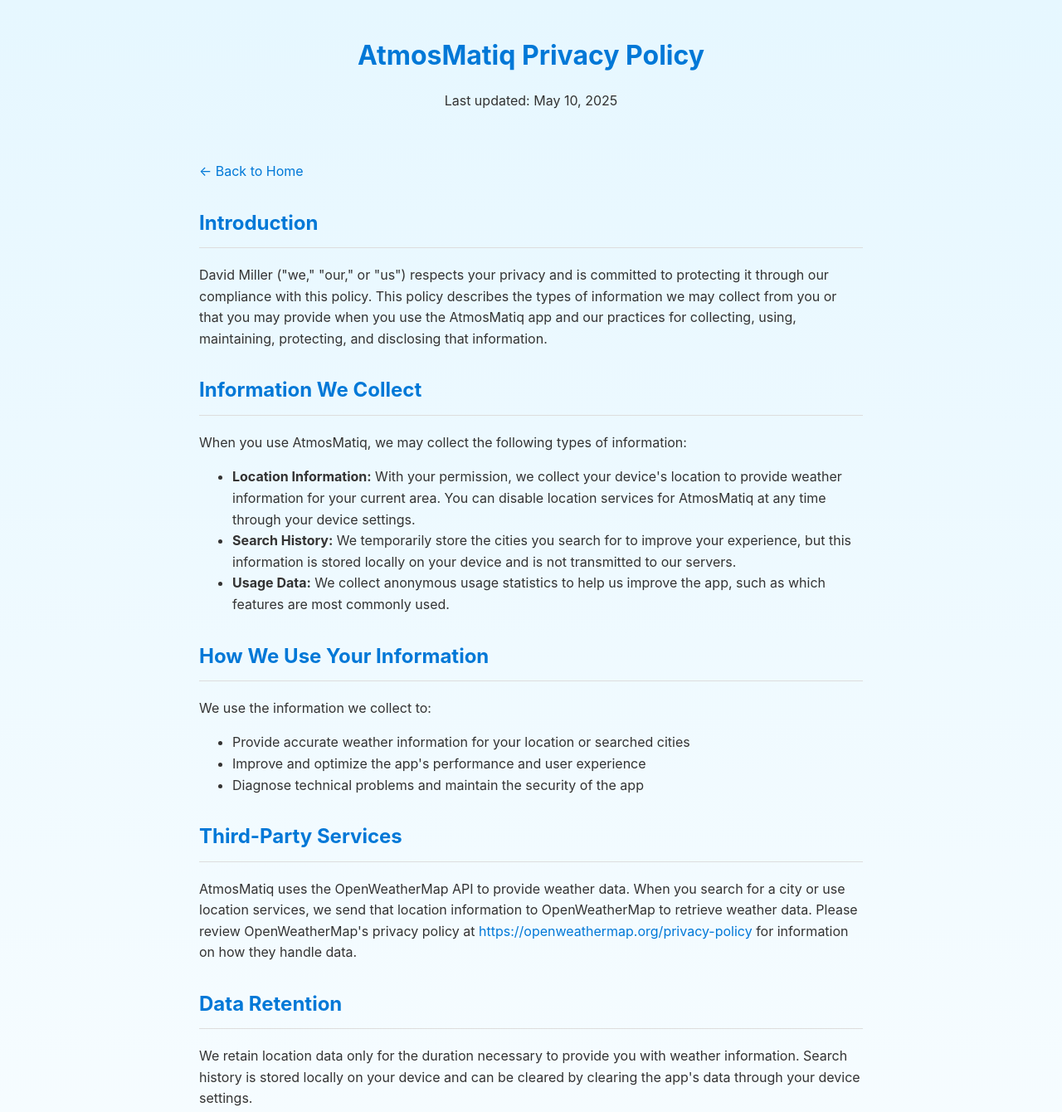
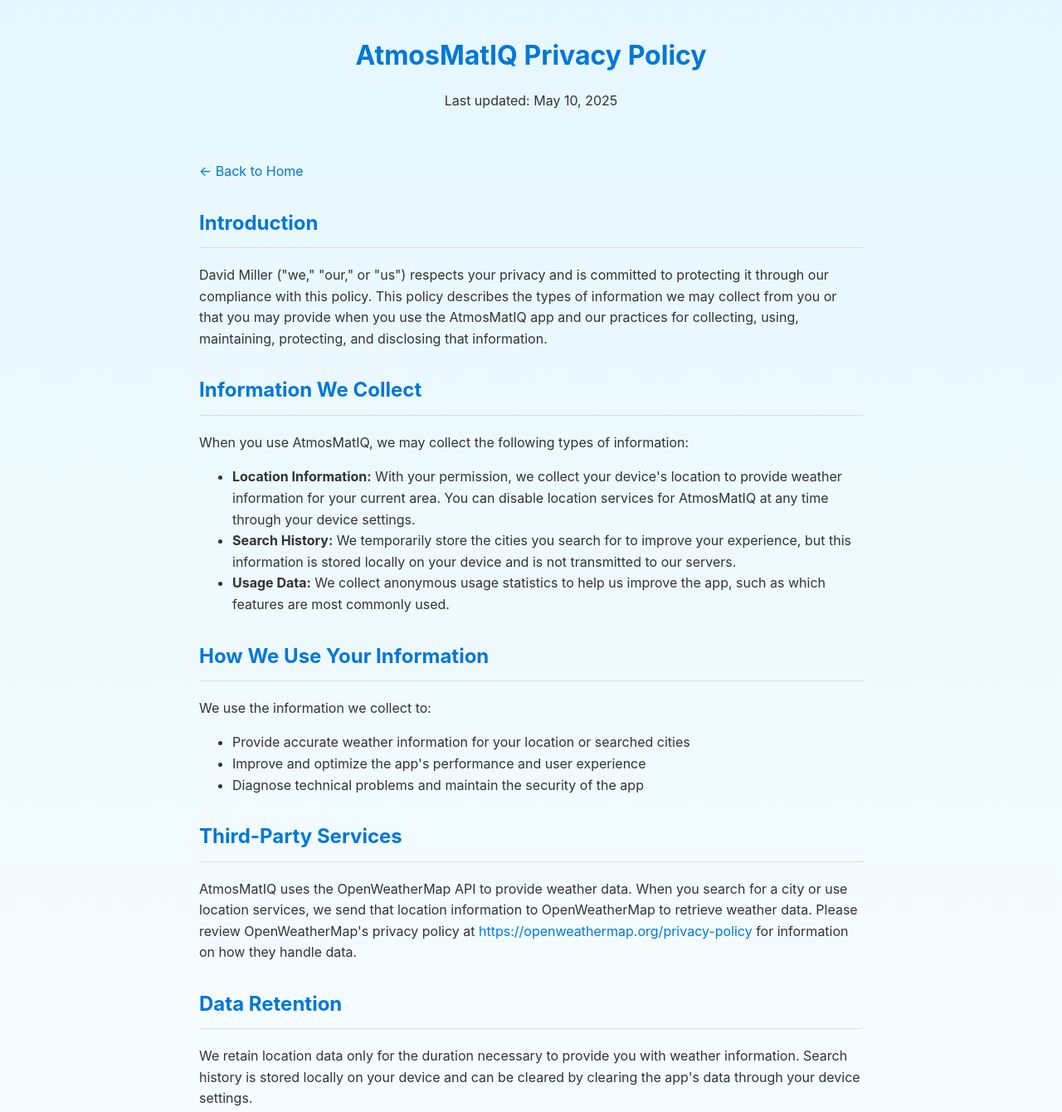
Before and after one commit to dbmiller65/atmosmatiq-website, a plain HTML site: page privacy.html in a window 1280 px wide. Shown: the top 1340 px of the page at 83% size. Drawn offline with Linux system fonts and the light colour scheme.

Commit message:
Update privacy.html

```diff
--- a/privacy.html
+++ b/privacy.html
@@ -3,7 +3,7 @@
 <head>
     <meta charset="UTF-8">
     <meta name="viewport" content="width=device-width, initial-scale=1.0">
-    <title>AtmosMatiq - Privacy Policy</title>
+    <title>AtmosMatIQ - Privacy Policy</title>
     <style>
         body {
             font-family: -apple-system, BlinkMacSystemFont, 'Segoe UI', Roboto, Oxygen, Ubuntu, Cantarell, 'Open Sans', 'Helvetica Neue', sans-serif;
@@ -50,7 +50,7 @@
 </head>
 <body>
     <header>
-        <h1>AtmosMatiq Privacy Policy</h1>
+        <h1>AtmosMatIQ Privacy Policy</h1>
         <p>Last updated: May 10, 2025</p>
     </header>
 
@@ -59,14 +59,14 @@
 
         <section>
             <h2>Introduction</h2>
-            <p>David Miller ("we," "our," or "us") respects your privacy and is committed to protecting it through our compliance with this policy. This policy describes the types of information we may collect from you or that you may provide when you use the AtmosMatiq app and our practices for collecting, using, maintaining, protecting, and disclosing that information.</p>
+            <p>David Miller ("we," "our," or "us") respects your privacy and is committed to protecting it through our compliance with this policy. This policy describes the types of information we may collect from you or that you may provide when you use the AtmosMatIQ app and our practices for collecting, using, maintaining, protecting, and disclosing that information.</p>
         </section>
 
         <section>
             <h2>Information We Collect</h2>
-            <p>When you use AtmosMatiq, we may collect the following types of information:</p>
+            <p>When you use AtmosMatIQ, we may collect the following types of information:</p>
             <ul>
-                <li><strong>Location Information:</strong> With your permission, we collect your device's location to provide weather information for your current area. You can disable location services for AtmosMatiq at any time through your device settings.</li>
+                <li><strong>Location Information:</strong> With your permission, we collect your device's location to provide weather information for your current area. You can disable location services for AtmosMatIQ at any time through your device settings.</li>
                 <li><strong>Search History:</strong> We temporarily store the cities you search for to improve your experience, but this information is stored locally on your device and is not transmitted to our servers.</li>
                 <li><strong>Usage Data:</strong> We collect anonymous usage statistics to help us improve the app, such as which features are most commonly used.</li>
             </ul>
@@ -84,7 +84,7 @@
 
         <section>
             <h2>Third-Party Services</h2>
-            <p>AtmosMatiq uses the OpenWeatherMap API to provide weather data. When you search for a city or use location services, we send that location information to OpenWeatherMap to retrieve weather data. Please review OpenWeatherMap's privacy policy at <a href="https://openweathermap.org/privacy-policy" target="_blank">https://openweathermap.org/privacy-policy</a> for information on how they handle data.</p>
+            <p>AtmosMatIQ uses the OpenWeatherMap API to provide weather data. When you search for a city or use location services, we send that location information to OpenWeatherMap to retrieve weather data. Please review OpenWeatherMap's privacy policy at <a href="https://openweathermap.org/privacy-policy" target="_blank">https://openweathermap.org/privacy-policy</a> for information on how they handle data.</p>
         </section>
 
         <section>
@@ -99,7 +99,7 @@
 
         <section>
             <h2>Children's Privacy</h2>
-            <p>AtmosMatiq is not directed to children under the age of 13, and we do not knowingly collect personal information from children under 13. If we learn we have collected or received personal information from a child under 13, we will delete that information.</p>
+            <p>AtmosMatIQ is not directed to children under the age of 13, and we do not knowingly collect personal information from children under 13. If we learn we have collected or received personal information from a child under 13, we will delete that information.</p>
         </section>
 
         <section>
```
